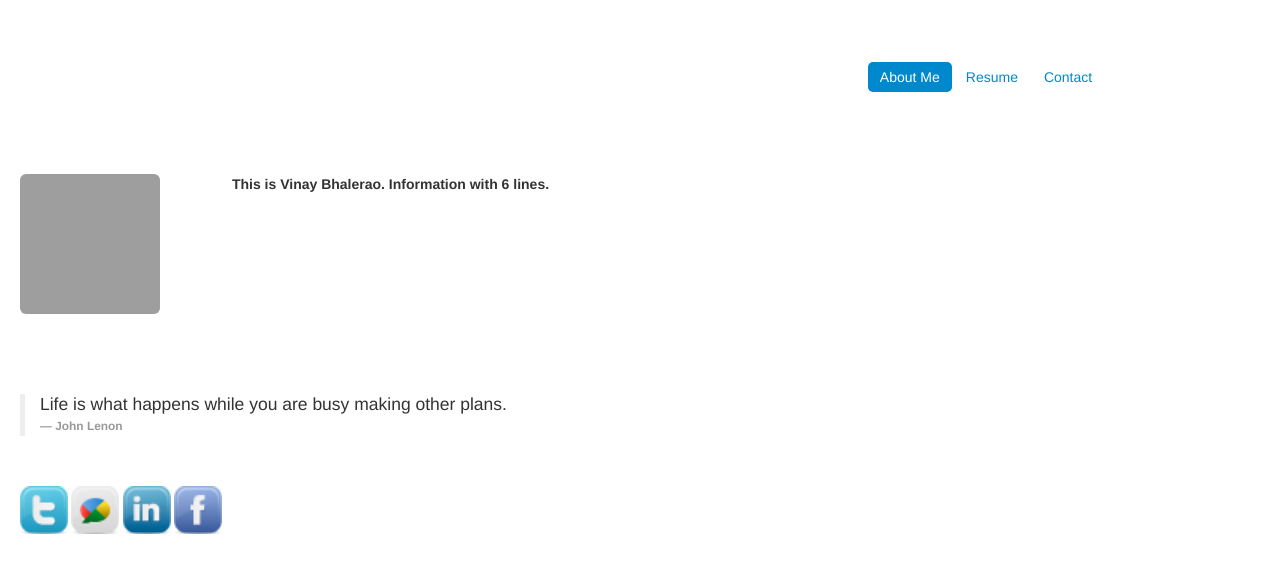
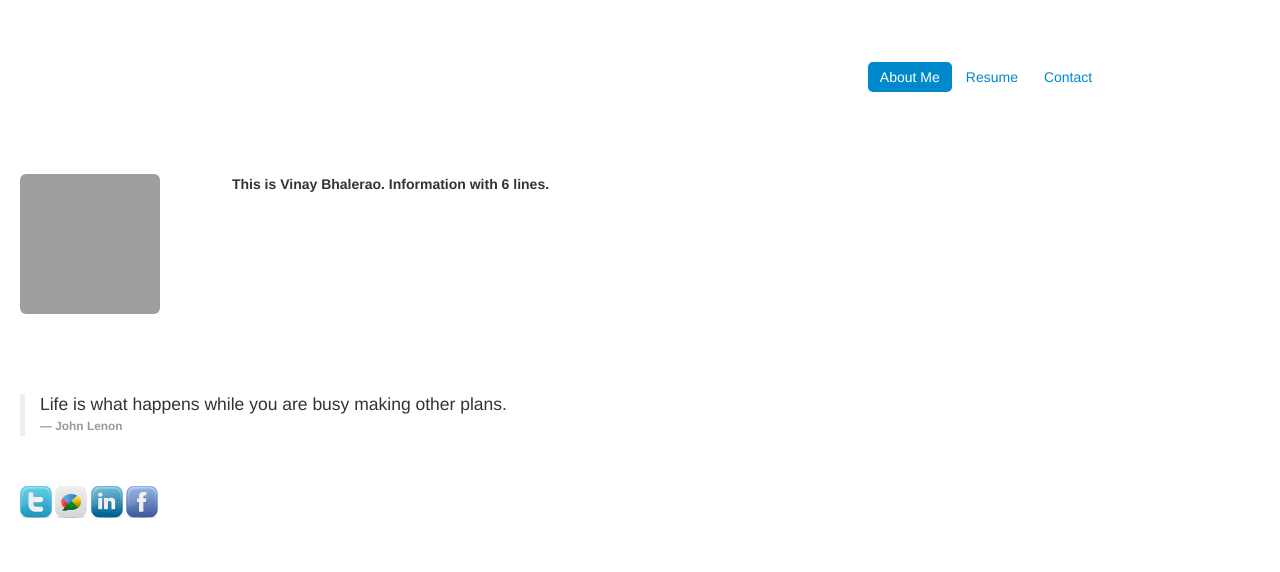
Before and after one commit to VinayBhalerao/vinaybhalerao.github.io, a plain HTML site: page index.html in a window 1280 px wide. Drawn offline with Linux system fonts and the light colour scheme; grey boxes are pictures that could not be loaded.

Commit message:
Added links to social media

```diff
--- a/index.html
+++ b/index.html
@@ -81,10 +81,10 @@
 				</div>
 			</div>
 				<div id="social-icons">
-					<a href="https://twitter.com/YOUR_USER_NAME"><img src="img/twitter_32.png" width="48" height="48" alt="Twitter" /></a>
-					<a href="http://feeds.feedburner.com/YOUR_FEED_URL"><img src="img/google_buzz_32.png" width="48" height="48" alt="Google Plus" /></a>
-					<a href="http://www.linkedin.com/in/YOUR_DISPLAY_NAME"><img src="img/linkedin_32.png" width="48" height="48" alt="LinkedIn" /></a>
-					<a href="http://www.facebook.com/bhalerao.vinay"><img src="img\facebook_32.png" width="48" height="48" alt="Facebook" /></a>
+					<a href="https://twitter.com/vinaybhalerao"><img src="img/twitter_32.png" width="32" height="32" alt="Twitter" /></a>
+					<a href="https://plus.google.com/u/0/109780141519758727599/posts"><img src="img/google_buzz_32.png" width="32" height="32" alt="Google Plus" /></a>
+					<a href="http://www.linkedin.com/pub/vinay-bhalerao/27/519/480"><img src="img/linkedin_32.png" width="32" height="32" alt="LinkedIn" /></a>
+					<a href="http://www.facebook.com/bhalerao.vinay"><img src="img\facebook_32.png" width="32" height="32" alt="Facebook" /></a>
 			</div>
 			</div>
 	</div>
```
